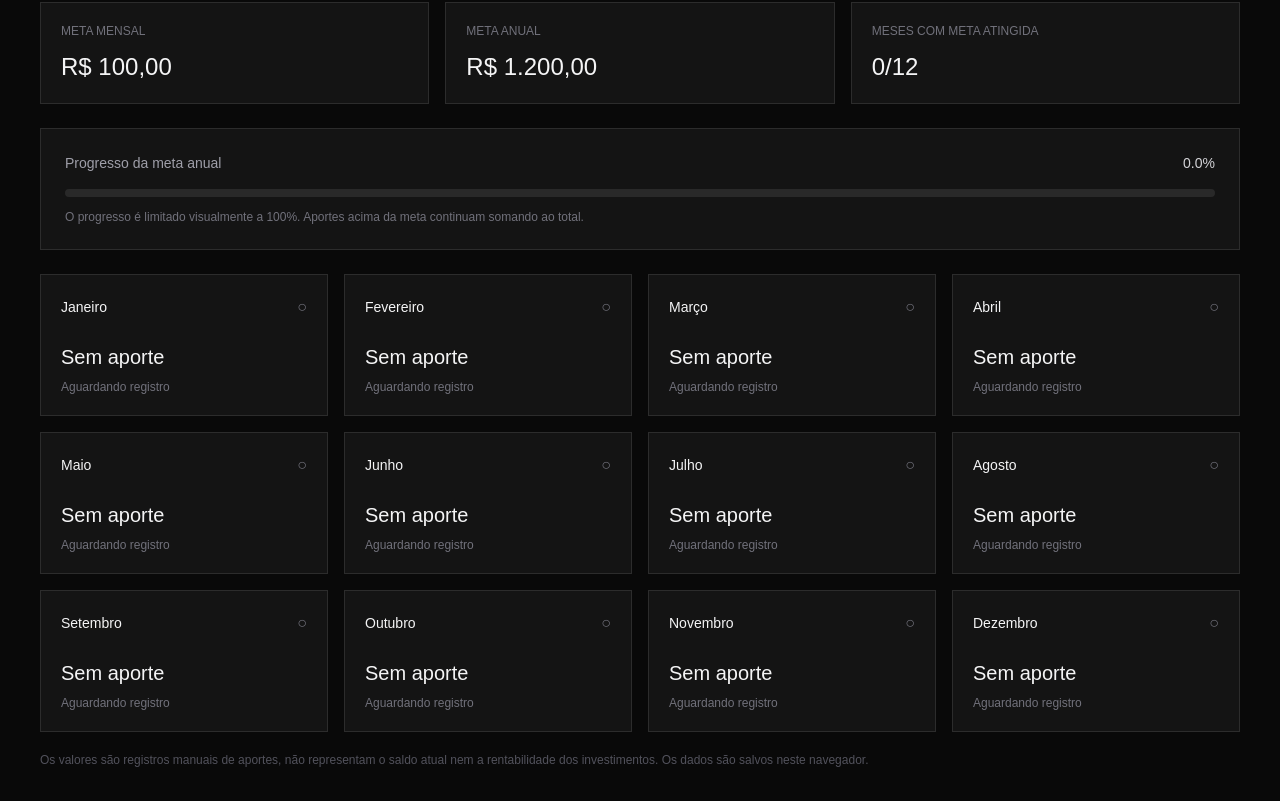
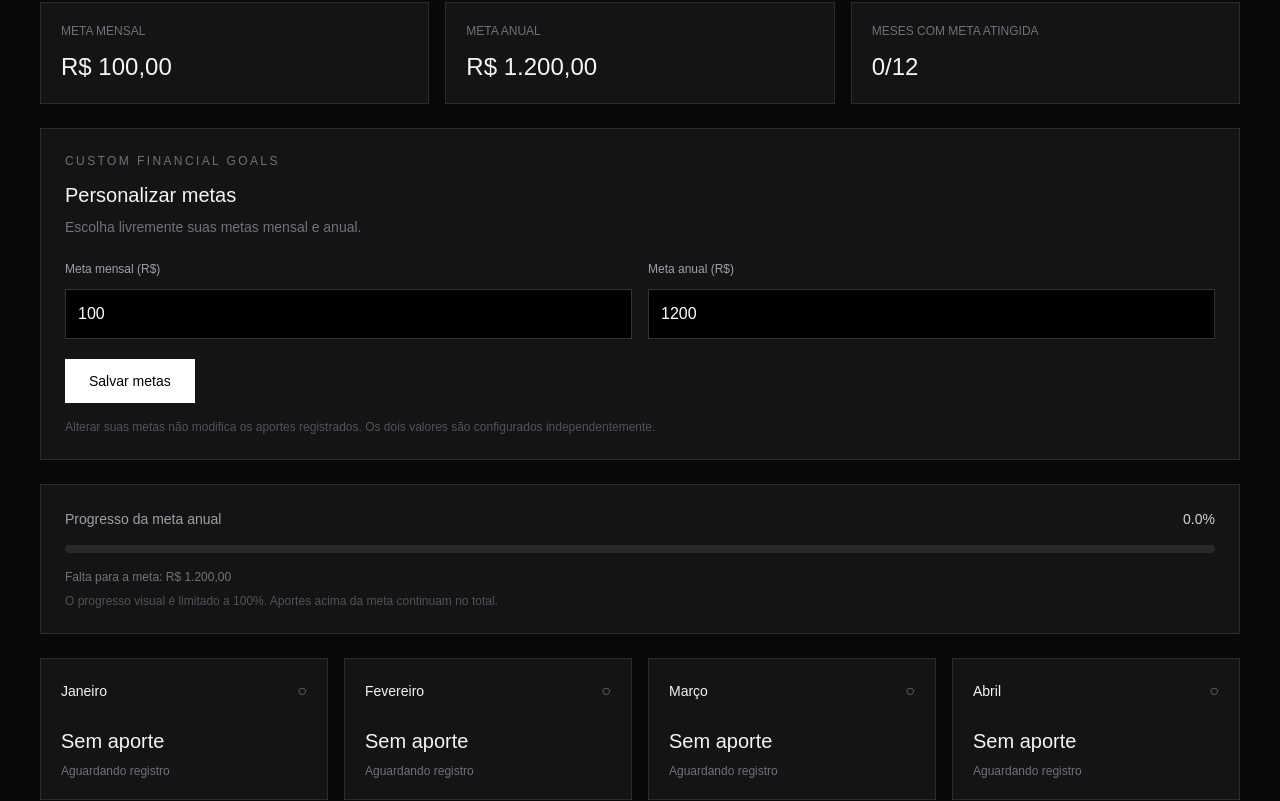
Before and after one commit to kaiserlichglow-hash/samksboyAPP, a Next.js app: page / in a window 1280 px wide. Shown: the part 4680-5481 px from the top of the page. Built offline with nearby package versions, Linux system fonts and the light colour scheme; no server answers.

Commit message:
Add customizable monthly and annual investment goals

```diff
--- a/src/app/InvestmentTracker.tsx
+++ b/src/app/InvestmentTracker.tsx
@@ -1,14 +1,16 @@
+
 "use client";
 
 import { useEffect, useState } from "react";
 
 const YEAR = 2026;
+
 const DEFAULT_MONTHLY_GOAL = 100;
 const DEFAULT_ANNUAL_GOAL = 1200;
+
+const STORAGE_KEY = `samksboyapp-investments-${YEAR}`;
 const GOALS_STORAGE_KEY = "samksboyapp-investment-goals";
 
-const MONTHLY_GOAL = DEFAULT_MONTHLY_GOAL;
-const ANNUAL_GOAL = DEFAULT_ANNUAL_GOAL;
 const MONTHS = [
   "Janeiro",
   "Fevereiro",
@@ -26,11 +28,44 @@ const MONTHS = [
 
 type InvestmentRecords = Record<string, number>;
 
+type InvestmentGoals = {
+  monthlyGoal: number;
+  annualGoal: number;
+};
+
 function formatCurrency(value: number) {
   return new Intl.NumberFormat("pt-BR", {
     style: "currency",
     currency: "BRL",
   }).format(value);
+}
+
+function parseAmount(input: string): number | null {
+  const text = input.trim();
+
+  if (!text) return null;
+
+  let normalized = text;
+
+  if (text.includes(",")) {
+    normalized = text.replace(/\./g, "").replace(",", ".");
+  }
+
+  if (!/^\d+(\.\d{1,2})?$/.test(normalized)) {
+    return null;
+  }
+
+  const value = Number(normalized);
+
+  if (
+    !Number.isFinite(value) ||
+    value <= 0 ||
+    value > 1000000000
+  ) {
+    return null;
+  }
+
+  return value;
 }
 
 export default function InvestmentTracker() {
@@ -41,8 +76,24 @@ export default function InvestmentTracker() {
     useState<number | null>(null);
 
   const [amount, setAmount] = useState("100");
+
+  const [monthlyGoal, setMonthlyGoal] = useState(
+    DEFAULT_MONTHLY_GOAL
+  );
+
+  const [annualGoal, setAnnualGoal] = useState(
+    DEFAULT_ANNUAL_GOAL
+  );
+
+  const [monthlyGoalInput, setMonthlyGoalInput] =
+    useState("100");
+
+  const [annualGoalInput, setAnnualGoalInput] =
+    useState("1200");
+
   const [loaded, setLoaded] = useState(false);
   const [message, setMessage] = useState("");
+  const [goalMessage, setGoalMessage] = useState("");
 
   useEffect(() => {
     try {
@@ -81,6 +132,44 @@ export default function InvestmentTracker() {
       console.error("Erro ao carregar investimentos:", error);
     }
 
+    try {
+      const savedGoals = localStorage.getItem(
+        GOALS_STORAGE_KEY
+      );
+
+      if (savedGoals) {
+        const parsed: unknown = JSON.parse(savedGoals);
+
+        if (
+          parsed !== null &&
+          typeof parsed === "object" &&
+          !Array.isArray(parsed)
+        ) {
+          const goals = parsed as Partial<InvestmentGoals>;
+
+          if (
+            typeof goals.monthlyGoal === "number" &&
+            Number.isFinite(goals.monthlyGoal) &&
+            goals.monthlyGoal > 0
+          ) {
+            setMonthlyGoal(goals.monthlyGoal);
+            setMonthlyGoalInput(String(goals.monthlyGoal));
+          }
+
+          if (
+            typeof goals.annualGoal === "number" &&
+            Number.isFinite(goals.annualGoal) &&
+            goals.annualGoal > 0
+          ) {
+            setAnnualGoal(goals.annualGoal);
+            setAnnualGoalInput(String(goals.annualGoal));
+          }
+        }
+      }
+    } catch (error) {
+      console.error("Erro ao carregar metas:", error);
+    }
+
     setLoaded(true);
   }, []);
 
@@ -90,13 +179,52 @@ export default function InvestmentTracker() {
   );
 
   const monthsCompleted = Object.values(investments).filter(
-    (value) => value >= MONTHLY_GOAL
+    (value) => value >= monthlyGoal
   ).length;
 
   const progress = Math.min(
-    (totalInvested / ANNUAL_GOAL) * 100,
+    (totalInvested / annualGoal) * 100,
     100
   );
+
+  const remaining = Math.max(
+    annualGoal - totalInvested,
+    0
+  );
+
+  function saveGoals() {
+    const newMonthlyGoal = parseAmount(monthlyGoalInput);
+    const newAnnualGoal = parseAmount(annualGoalInput);
+
+    if (
+      newMonthlyGoal === null ||
+      newAnnualGoal === null
+    ) {
+      setGoalMessage(
+        "Informe valores positivos válidos, com até duas casas decimais."
+      );
+      return;
+    }
+
+    const updatedGoals: InvestmentGoals = {
+      monthlyGoal: newMonthlyGoal,
+      annualGoal: newAnnualGoal,
+    };
+
+    try {
+      localStorage.setItem(
+        GOALS_STORAGE_KEY,
+        JSON.stringify(updatedGoals)
+      );
+
+      setMonthlyGoal(newMonthlyGoal);
+      setAnnualGoal(newAnnualGoal);
+      setGoalMessage("Metas atualizadas com sucesso!");
+    } catch (error) {
+      console.error("Erro ao salvar metas:", error);
+      setGoalMessage("Não foi possível salvar as metas.");
+    }
+  }
 
   function openMonth(monthIndex: number) {
     setSelectedMonth(monthIndex);
@@ -106,7 +234,7 @@ export default function InvestmentTracker() {
     setAmount(
       savedValue !== undefined
         ? String(savedValue)
-        : String(MONTHLY_GOAL)
+        : String(monthlyGoal)
     );
 
     setMessage("");
@@ -115,18 +243,11 @@ export default function InvestmentTracker() {
   function saveInvestment() {
     if (selectedMonth === null) return;
 
-    const normalized = amount.trim().replace(",", ".");
-    const value = Number(normalized);
+    const value = parseAmount(amount);
 
-    if (
-      normalized === "" ||
-      !Number.isFinite(value) ||
-      value <= 0 ||
-      value > 1000000000 ||
-      !/^\d+(\.\d{1,2})?$/.test(normalized)
-    ) {
+    if (value === null) {
       setMessage(
-        "Informe um valor positivo, com até duas casas decimais."
+        "Informe um valor positivo válido, com até duas casas decimais."
       );
       return;
     }
@@ -147,7 +268,7 @@ export default function InvestmentTracker() {
       setMessage("");
     } catch (error) {
       console.error("Erro ao salvar investimento:", error);
-      setMessage("Não foi possível salvar o registro.");
+      setMessage("Não foi possível salvar o aporte.");
     }
   }
 
@@ -169,7 +290,7 @@ export default function InvestmentTracker() {
       setMessage("");
     } catch (error) {
       console.error("Erro ao remover investimento:", error);
-      setMessage("Não foi possível remover o registro.");
+      setMessage("Não foi possível remover o aporte.");
     }
   }
 
@@ -186,7 +307,7 @@ export default function InvestmentTracker() {
           </h3>
 
           <p className="mt-2 text-sm text-zinc-500">
-            Acompanhe seus aportes mensais e sua meta anual.
+            Acompanhe seus aportes e personalize suas metas.
           </p>
         </div>
 
@@ -207,7 +328,7 @@ export default function InvestmentTracker() {
             META MENSAL
           </p>
           <p className="mt-3 text-2xl font-light">
-            {formatCurrency(MONTHLY_GOAL)}
+            {formatCurrency(monthlyGoal)}
           </p>
         </div>
 
@@ -216,7 +337,7 @@ export default function InvestmentTracker() {
             META ANUAL
           </p>
           <p className="mt-3 text-2xl font-light">
-            {formatCurrency(ANNUAL_GOAL)}
+            {formatCurrency(annualGoal)}
           </p>
         </div>
 
@@ -228,6 +349,84 @@ export default function InvestmentTracker() {
             {loaded ? `${monthsCompleted}/12` : "—"}
           </p>
         </div>
+      </div>
+
+      <div className="mb-6 border border-white/10 bg-[#141414] p-6">
+        <p className="text-xs tracking-[0.2em] text-zinc-500">
+          CUSTOM FINANCIAL GOALS
+        </p>
+
+        <h4 className="mt-3 text-xl font-light">
+          Personalizar metas
+        </h4>
+
+        <p className="mt-2 text-sm text-zinc-500">
+          Escolha livremente suas metas mensal e anual.
+        </p>
+
+        <div className="mt-6 grid gap-4 md:grid-cols-2">
+          <div>
+            <label
+              htmlFor="monthly-goal"
+              className="block text-xs text-zinc-400"
+            >
+              Meta mensal (R$)
+            </label>
+
+            <input
+              id="monthly-goal"
+              type="text"
+              inputMode="decimal"
+              value={monthlyGoalInput}
+              onChange={(event) => {
+                setMonthlyGoalInput(event.target.value);
+                setGoalMessage("");
+              }}
+              className="mt-3 w-full border border-white/20 bg-black p-3 text-white outline-none focus:border-white/60"
+            />
+          </div>
+
+          <div>
+            <label
+              htmlFor="annual-goal"
+              className="block text-xs text-zinc-400"
+            >
+              Meta anual (R$)
+            </label>
+
+            <input
+              id="annual-goal"
+              type="text"
+              inputMode="decimal"
+              value={annualGoalInput}
+              onChange={(event) => {
+                setAnnualGoalInput(event.target.value);
+                setGoalMessage("");
+              }}
+              className="mt-3 w-full border border-white/20 bg-black p-3 text-white outline-none focus:border-white/60"
+            />
+          </div>
+        </div>
+
+        <button
+          type="button"
+          onClick={saveGoals}
+          disabled={!loaded}
+          className="mt-5 bg-white px-6 py-3 text-sm font-medium text-black transition hover:bg-zinc-300 disabled:opacity-50"
+        >
+          Salvar metas
+        </button>
+
+        {goalMessage && (
+          <p className="mt-4 text-sm text-zinc-300" role="status">
+            {goalMessage}
+          </p>
+        )}
+
+        <p className="mt-4 text-xs text-zinc-600">
+          Alterar suas metas não modifica os aportes registrados.
+          Os dois valores são configurados independentemente.
+        </p>
       </div>
 
       <div className="border border-white/10 bg-[#141414] p-6">
@@ -244,22 +443,30 @@ export default function InvestmentTracker() {
         <div className="mt-4 h-2 overflow-hidden rounded-full bg-[#292929]">
           <div
             className="h-full rounded-full bg-emerald-600 transition-all"
-            style={{ width: `${loaded ? progress : 0}%` }}
+            style={{
+              width: `${loaded ? progress : 0}%`,
+            }}
           />
         </div>
 
-        <p className="mt-3 text-xs text-zinc-500">
-          O progresso é limitado visualmente a 100%.
-          Aportes acima da meta continuam somando ao total.
+        <p className="mt-4 text-xs text-zinc-500">
+          Falta para a meta: {formatCurrency(remaining)}
+        </p>
+
+        <p className="mt-2 text-xs text-zinc-600">
+          O progresso visual é limitado a 100%.
+          Aportes acima da meta continuam no total.
         </p>
       </div>
 
       <div className="mt-6 grid gap-4 sm:grid-cols-2 lg:grid-cols-3 xl:grid-cols-4">
         {MONTHS.map((month, index) => {
           const recorded = investments[String(index)];
+
           const hasRecord = recorded !== undefined;
+
           const goalReached =
-            hasRecord && recorded >= MONTHLY_GOAL;
+            hasRecord && recorded >= monthlyGoal;
 
           return (
             <button
@@ -273,7 +480,10 @@ export default function InvestmentTracker() {
               }`}
             >
               <div className="flex items-center justify-between gap-2">
-                <p className="text-sm font-medium">{month}</p>
+                <p className="text-sm font-medium">
+                  {month}
+                </p>
+
                 <span
                   className={
                     goalReached
@@ -281,7 +491,11 @@ export default function InvestmentTracker() {
                       : "text-zinc-500"
                   }
                 >
-                  {goalReached ? "✓" : hasRecord ? "◐" : "○"}
+                  {goalReached
+                    ? "✓"
+                    : hasRecord
+                      ? "◐"
+                      : "○"}
                 </span>
               </div>
 
@@ -325,8 +539,9 @@ export default function InvestmentTracker() {
             type="text"
             inputMode="decimal"
             value={amount}
-            onChange={(event) => setAmount(event.target.value)}
-            placeholder="100,00"
+            onChange={(event) =>
+              setAmount(event.target.value)
+            }
             className="mt-3 w-full max-w-xs border border-white/20 bg-black p-3 text-white outline-none focus:border-white/60"
           />
 
@@ -340,7 +555,7 @@ export default function InvestmentTracker() {
             <button
               type="button"
               onClick={saveInvestment}
-              className="bg-white px-5 py-3 text-sm font-medium text-black transition hover:bg-zinc-300"
+              className="bg-white px-5 py-3 text-sm font-medium text-black hover:bg-zinc-300"
             >
               Salvar aporte
             </button>
@@ -369,10 +584,10 @@ export default function InvestmentTracker() {
         </div>
       )}
 
-      <p className="mt-5 text-xs text-zinc-600">
-        Os valores são registros manuais de aportes, não
-        representam o saldo atual nem a rentabilidade dos
-        investimentos. Os dados são salvos neste navegador.
+      <p className="mt-5 text-xs leading-6 text-zinc-600">
+        Os registros representam aportes manuais, não o saldo
+        atual ou a rentabilidade dos investimentos.
+        Os dados permanecem armazenados neste navegador.
       </p>
     </section>
   );
```
